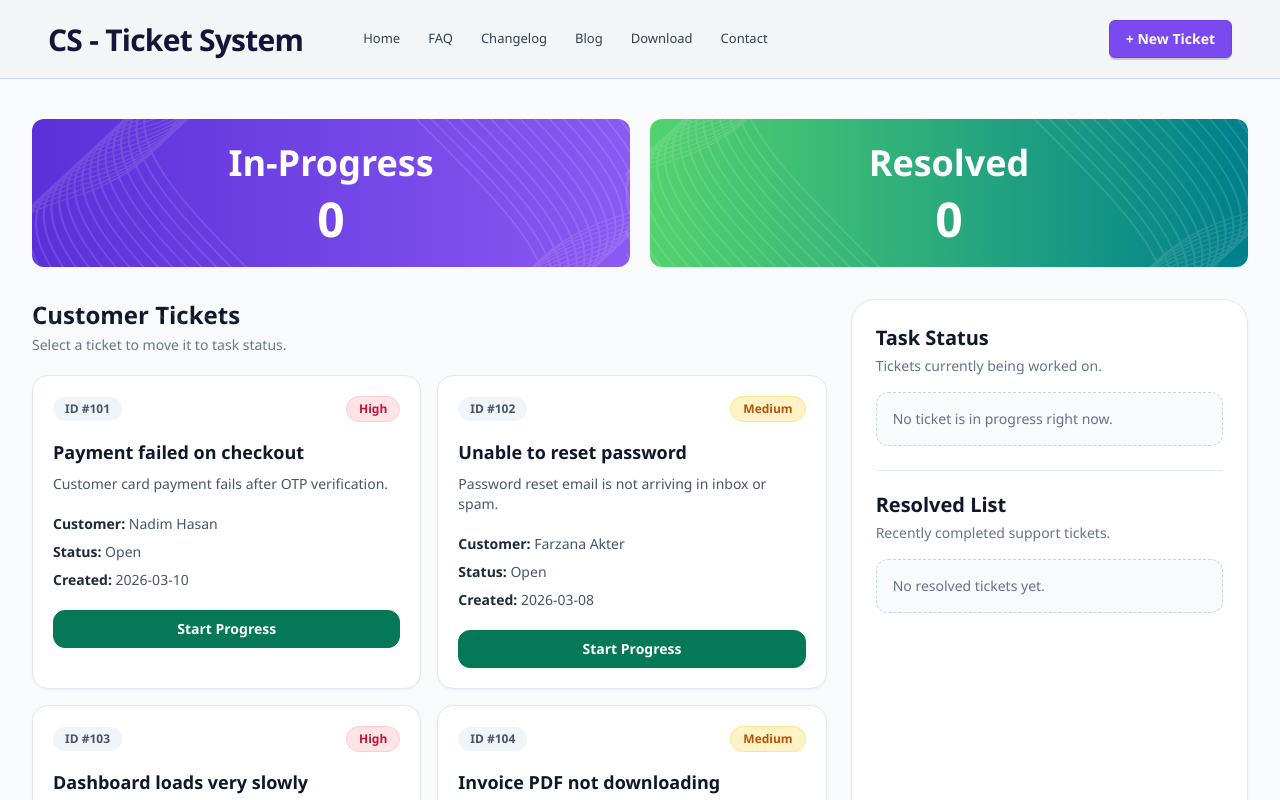
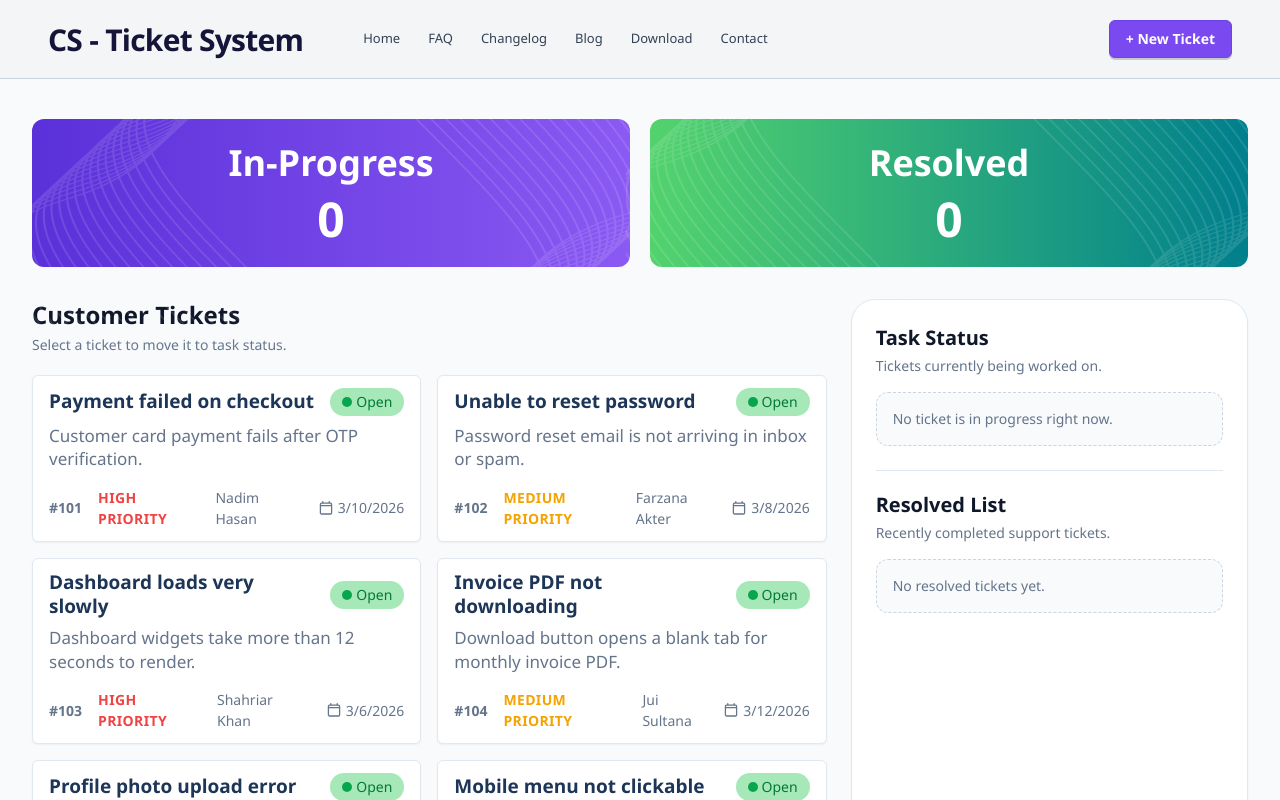
Before and after one commit to osmanfaruque/customer-support-zone, a React (Vite) app: page / in a window 1280 px wide. Shown: the top 800 px of the page. Built offline with nearby package versions, Linux system fonts and the light colour scheme.

Commit message:
feat: enhance TicketCard component

```diff
--- a/src/components/TicketCard.jsx
+++ b/src/components/TicketCard.jsx
@@ -1,38 +1,76 @@
 const priorityClasses = {
-  High: 'bg-rose-100 text-rose-700 border-rose-200',
-  Medium: 'bg-amber-100 text-amber-700 border-amber-200',
-  Low: 'bg-sky-100 text-sky-700 border-sky-200',
+  High: 'text-[#f04444]',
+  Medium: 'text-[#f4a300]',
+  Low: 'text-[#08a54f]',
+}
+
+const statusClasses = {
+  Open: 'bg-[#a7e8b8] text-[#037a34]',
+  'In-Progress': 'bg-[#f0df9b] text-[#976d00]',
+}
+
+function formatDate(dateValue) {
+  const date = new Date(dateValue)
+
+  if (Number.isNaN(date.getTime())) {
+    return dateValue
+  }
+
+  return date.toLocaleDateString('en-US', {
+    month: 'numeric',
+    day: 'numeric',
+    year: 'numeric',
+  })
 }
 
 function TicketCard({ ticket, isInProgress, onAddToProgress }) {
+  const visualStatus = isInProgress ? 'In-Progress' : 'Open'
+
   return (
-    <article className="group rounded-2xl border border-slate-200 bg-white p-5 shadow-sm transition hover:-translate-y-1 hover:shadow-lg">
+    <article
+      role="button"
+      tabIndex={0}
+      onClick={() => onAddToProgress(ticket)}
+      onKeyDown={(event) => {
+        if (event.key === 'Enter' || event.key === ' ') {
+          event.preventDefault()
+          onAddToProgress(ticket)
+        }
+      }}
+      className="group cursor-pointer rounded-md border border-slate-200 bg-white px-4 py-3 shadow-[0_1px_2px_rgba(16,24,40,0.05)] transition hover:-translate-y-[1px] hover:border-slate-300"
+    >
       <div className="flex items-center justify-between gap-3">
-        <span className="rounded-full bg-slate-100 px-3 py-1 text-xs font-semibold text-slate-600">
-          ID #{ticket.id}
-        </span>
-        <span className={`rounded-full border px-3 py-1 text-xs font-semibold ${priorityClasses[ticket.priority]}`}>
-          {ticket.priority}
+        <h3 className="text-[19px] font-bold leading-tight text-[#1d3557]">
+          {ticket.title}
+        </h3>
+        <span
+          className={`inline-flex items-center gap-1 rounded-full px-3 py-1 text-sm font-medium ${statusClasses[visualStatus]}`}
+        >
+          <span className="h-2.5 w-2.5 rounded-full bg-[#08a54f]" />
+          {visualStatus}
         </span>
       </div>
 
-      <h3 className="mt-4 text-lg font-bold text-slate-900">{ticket.title}</h3>
-      <p className="mt-2 line-clamp-3 text-sm text-slate-600">{ticket.description}</p>
+      <p className="mt-2 line-clamp-2 text-[17px] leading-snug text-slate-500">{ticket.description}</p>
 
-      <div className="mt-5 space-y-2 text-sm text-slate-600">
-        <p><span className="font-semibold text-slate-800">Customer:</span> {ticket.customer}</p>
-        <p><span className="font-semibold text-slate-800">Status:</span> {ticket.status}</p>
-        <p><span className="font-semibold text-slate-800">Created:</span> {ticket.createdAt}</p>
+      <div className="mt-4 flex items-center justify-between gap-2 text-[14px]">
+        <div className="flex items-center gap-4">
+          <span className="font-semibold text-slate-500">#{ticket.id}</span>
+          <span className={`font-bold uppercase tracking-wide ${priorityClasses[ticket.priority]}`}>
+            {ticket.priority} PRIORITY
+          </span>
+        </div>
+
+        <div className="flex items-center gap-4 text-slate-500">
+          <span>{ticket.customer}</span>
+          <span className="flex items-center gap-1">
+            <svg width="16" height="16" viewBox="0 0 20 20" fill="none" xmlns="http://www.w3.org/2000/svg" aria-hidden="true">
+              <path d="M6 2V4M14 2V4M3 7H17M4.5 4H15.5C16.3284 4 17 4.67157 17 5.5V16C17 16.8284 16.3284 17.5 15.5 17.5H4.5C3.67157 17.5 3 16.8284 3 16V5.5C3 4.67157 3.67157 4 4.5 4Z" stroke="currentColor" strokeWidth="1.6" strokeLinecap="round" strokeLinejoin="round"/>
+            </svg>
+            {formatDate(ticket.createdAt)}
+          </span>
+        </div>
       </div>
-
-      <button
-        type="button"
-        onClick={() => onAddToProgress(ticket)}
-        disabled={isInProgress}
-        className="mt-5 w-full rounded-xl border border-emerald-700 bg-emerald-700 px-4 py-2 text-sm font-semibold text-white transition hover:bg-emerald-800 disabled:cursor-not-allowed disabled:border-slate-300 disabled:bg-slate-200 disabled:text-slate-500"
-      >
-        {isInProgress ? 'Already In Progress' : 'Start Progress'}
-      </button>
     </article>
   )
 }
```
